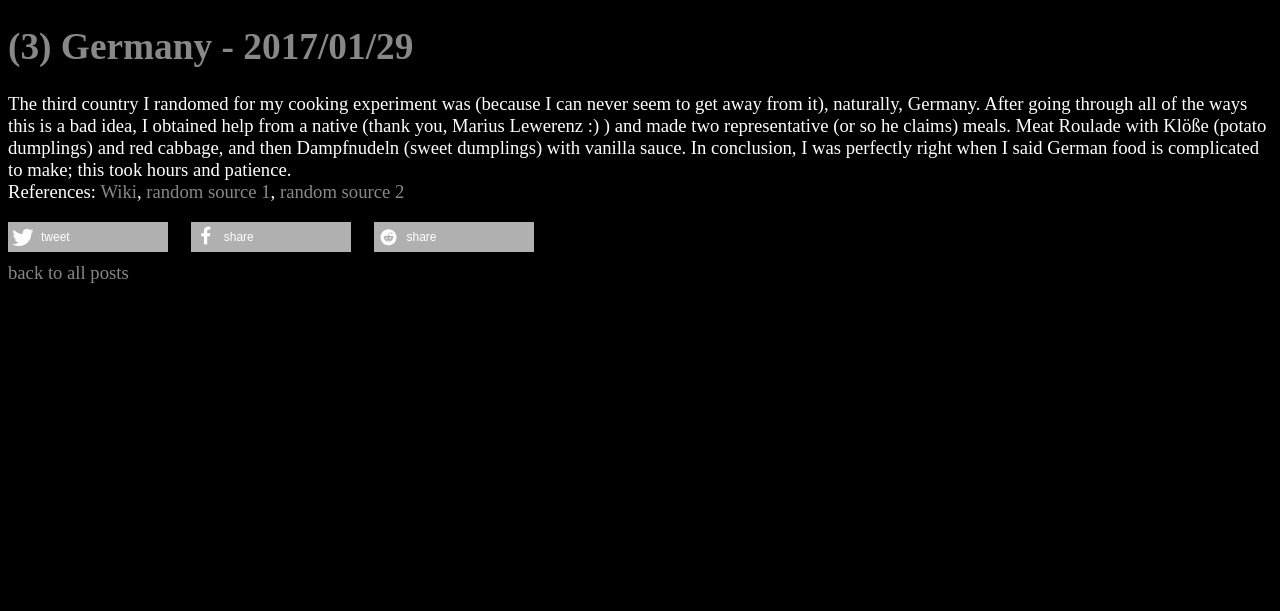
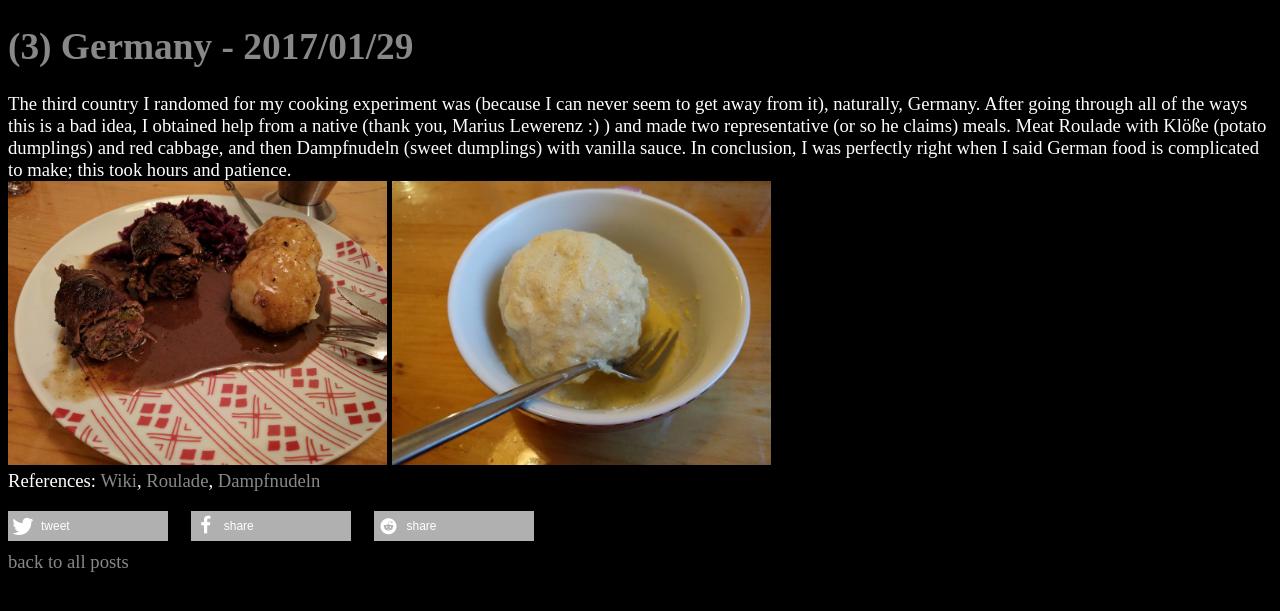
Before and after one commit to Shaidil/shaidil.github.io, a Jekyll site: the page built from _posts/cooking/2017-01-29-cooking-stuff.html, in a window 1280 px wide. Shown: the top 611 px of the page. Built offline with Jekyll 4.4.1, drawn with Linux system fonts in a browser that asks for light colours; nearby versions of some CDN libraries; some web fonts are replaced.

Commit message:
Update 2017-01-29-cooking-stuff.html

```diff
--- a/_posts/cooking/2017-01-29-cooking-stuff.html
+++ b/_posts/cooking/2017-01-29-cooking-stuff.html
@@ -4,5 +4,9 @@ title: (3) Germany - 2017/01/29
 <p>
 The third country I randomed for my cooking experiment was (because I can never seem to get away from it), naturally, Germany. After going through all of the ways this is a bad idea, I obtained help from a native (thank you, Marius Lewerenz :) ) and made two representative (or so he claims) meals. Meat Roulade with Klöße (potato dumplings) and red cabbage, and then Dampfnudeln (sweet dumplings) with vanilla sauce.
 In conclusion, I was perfectly right when I said German food is complicated to make; this took hours and patience.<br>
-References: <a href="https://en.wikipedia.org/wiki/Marshall_Islands">Wiki</a>, <a href="http://www.internationalcuisine.com/category/marshall-islands/">random source 1</a>, <a href="http://www.travelingeast.com/oceania/marshall-islands/marshallese-cuisine/">random source 2</a><br>
+  <img class="responsive" title="meat Roulade with Klöße and red cabbage" src="/images/2017-01-29/german-food-1.jpg" />
+<img class="responsive" title="Dampfnudeln" src="/images/2017-01-29/german-food-2.jpg" />
+<br>
+
+References: <a href="https://en.wikipedia.org/wiki/Germany">Wiki</a>, <a href="http://www.food.com/recipe/easy-german-beef-roulade-135706">Roulade</a>, <a href="https://www.bbcgoodfood.com/recipes/sweet-german-dumplings">Dampfnudeln</a><br>
 </p>
```
